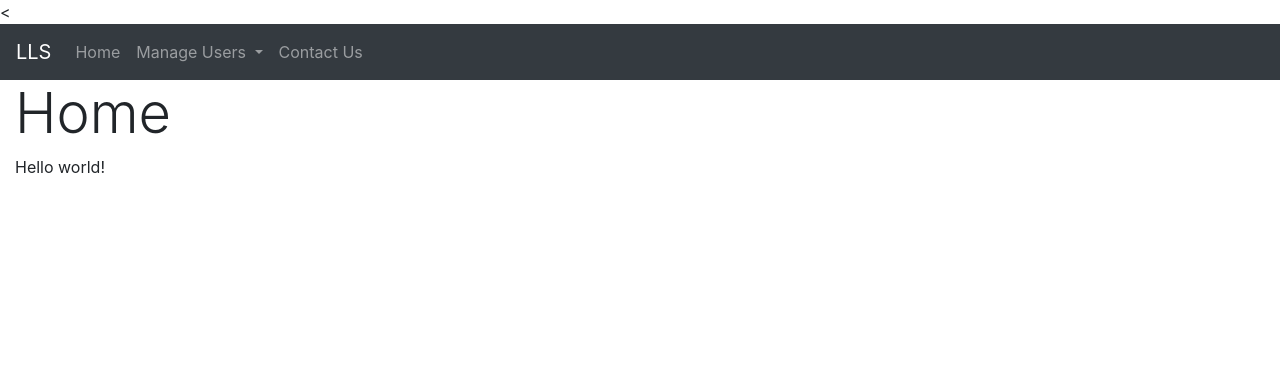
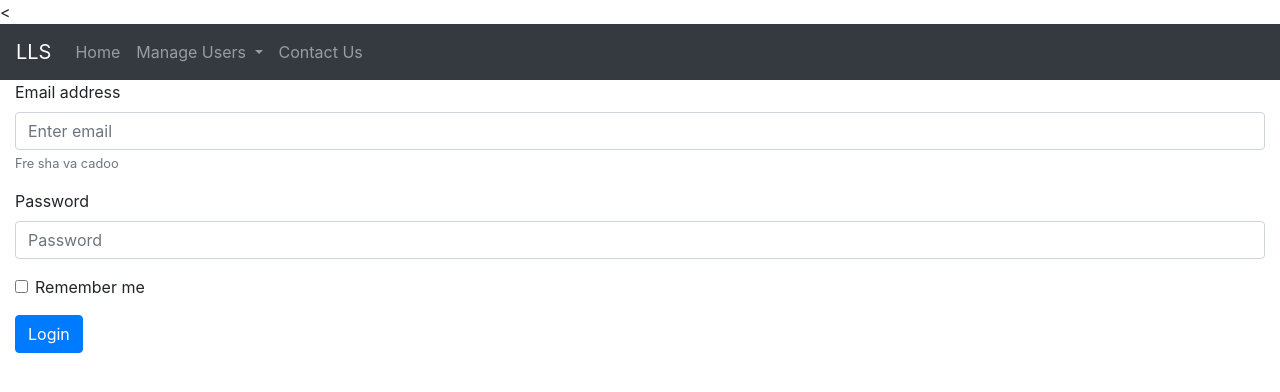
Before and after one commit to wilfredhuang/AppDevelopmentProject, a Flask app: page / in a window 1280 px wide. Shown: the top 392 px of the page. Run offline with Flask 2, Linux system fonts and the light colour scheme; some libraries are stand-ins or nearby versions.

Commit message:
clean up

```diff
--- a/app.py
+++ b/app.py
@@ -7,7 +7,18 @@ app = Flask(__name__)
 
 @app.route('/')
 def home():
-    return render_template('home.html')
+    return render_template('userLogin.html')
+
+@app.route('/users/<email>')
+def users(email):
+    return 'Test successful, email is {}'.format(email)
+
+@app.route('/login', methods = ['POST', 'GET'])
+def login():
+    if request.method == 'POST':
+        user = request.form['email']
+        return redirect(url_for('users', email=user))
+
 
 
 if __name__ == '__main__':
--- a/templates/home.html
+++ b/templates/home.html
@@ -1,5 +1,5 @@
-{% extends "base.html" %}
-{% block title %}Library Loan System - Home{% endblock %}
+{% extends "main_Base.html" %}
+{% block title %} Home {% endblock %}
 
 {% block content %}
 <h1 class="display-4">Home</h1>
--- /dev/null
+++ b/templates/main_Base.html
@@ -0,0 +1,28 @@
+<!DOCTYPE html>
+<html lang="en">
+<head>
+    <meta charset="UTF-8">
+    <title>{% block title %}{% endblock %}</title>
+
+    <!-- Bootstrap 4.3.1 CSS -->
+    <link rel="stylesheet" href="https://stackpath.bootstrapcdn.com/bootstrap/4.3.1/css/bootstrap.min.css" integrity="sha384-ggOyR0iXCbMQv3Xipma34MD+dH/1fQ784/j6cY/iJTQUOhcWr7x9JvoRxT2MZw1T" crossorigin="anonymous">
+
+</head>
+<body>
+    {% block navbar %}
+        {% include 'includes/_navbar.html' %}
+    {% endblock %}
+
+    <div class="container-fluid">
+        {% block content %}
+        {% endblock %}
+    </div>
+
+    {% block scripts %}
+        <!-- jQuery 3.3.1 + Popper.js 1.14.7 + Bootstrap JavaScript Plugins 4.3.1 -->
+        <script src="https://code.jquery.com/jquery-3.3.1.slim.min.js" integrity="sha384-q8i/X+965DzO0rT7abK41JStQIAqVgRVzpbzo5smXKp4YfRvH+8abtTE1Pi6jizo" crossorigin="anonymous"></script>
+        <script src="https://cdnjs.cloudflare.com/ajax/libs/popper.js/1.14.7/umd/popper.min.js" integrity="sha384-UO2eT0CpHqdSJQ6hJty5KVphtPhzWj9WO1clHTMGa3JDZwrnQq4sF86dIHNDz0W1" crossorigin="anonymous"></script>
+        <script src="https://stackpath.bootstrapcdn.com/bootstrap/4.3.1/js/bootstrap.min.js" integrity="sha384-JjSmVgyd0p3pXB1rRibZUAYoIIy6OrQ6VrjIEaFf/nJGzIxFDsf4x0xIM+B07jRM" crossorigin="anonymous"></script>
+    {% endblock %}
+</body>
+</html>
--- /dev/null
+++ b/templates/userLogin.html
@@ -0,0 +1,29 @@
+<!-- NEED TO DO BOOSTRAP-->
+{% extends "main_Base.html" %}
+{% block title %}User Login{% endblock %}
+
+{% block content %}
+
+<section><form class="form-container" action= "http://localhost:5000/login"  method = "post">
+    <div class="form-group">
+        <label for="exampleInputEmail1">Email address</label>
+        <input type="email" name = "email" class="form-control" id="exampleInputEmail1" aria-describedby="emailHelp" placeholder="Enter email">
+        <small id="emailHelp" class="form-text text-muted">Fre sha va cadoo</small>
+    </div>
+
+    <div class="form-group">
+        <label for="exampleInputPassword1">Password</label>
+        <input type="password" class="form-control" id="exampleInputPassword1" placeholder="Password">
+    </div>
+
+    <div class="form-group form-check">
+        <input type="checkbox" class="form-check-input" id="exampleCheck1">
+        <label class="form-check-label" for="exampleCheck1">Remember me</label>
+    </div>
+    <button type="submit" value = "submit" class="btn btn-primary">Login</button>
+    <!--
+    <button type="submit" onclick="location.href = 'updateInformation.html';" class="btn btn-primary">Login</button>
+    -->
+</form></section>
+
+{% endblock %}
```
Also changed, not shown: templates/users.html (added, +9 -0 lines), templates/Reference/base.html (renamed from templates/base.html), templates/Reference/contactUs.html (renamed from templates/contactUs.html), templates/Reference/createUser.html (renamed from templates/createUser.html), templates/Reference/retrieveUsers.html (renamed from templates/retrieveUsers.html), templates/Reference/retrieve_users.html (renamed from templates/retrieve_users.html), templates/Reference/updateUser.html (renamed from templates/updateUser.html).
